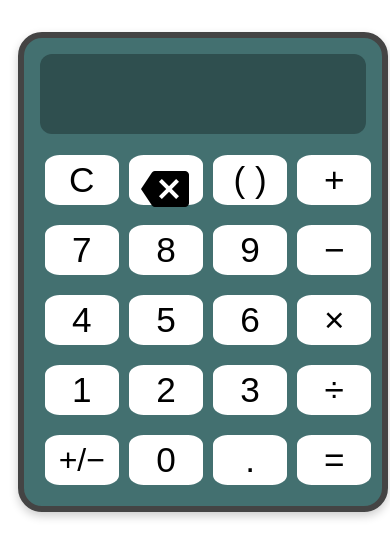
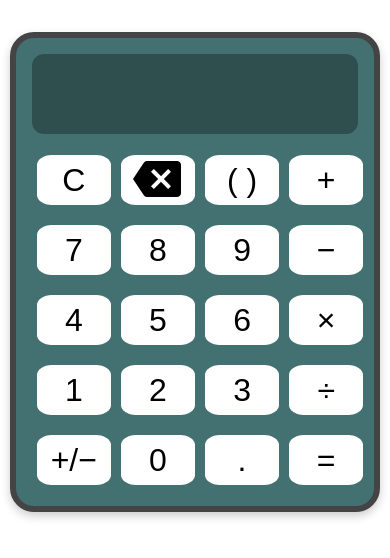
Before and after one commit to NicoCodesCode/The-Infamous-Calculator-Program, a website: page index.html in a window 390 px wide. Drawn offline with nearby package versions, Linux system fonts and the light colour scheme.

Commit message:
fix style

```diff
--- a/style.css
+++ b/style.css
@@ -1,4 +1,6 @@
 * {
+  padding: 0;
+  margin: 0;
   box-sizing: border-box;
 }
 
@@ -11,7 +13,7 @@ body {
 
 .calc-container {
   width: 100%;
-  max-width: 450px;
+  max-width: 400px;
   height: auto;
   max-height: 90vh;
   background-color: hsl(180, 25%, 35%);
@@ -111,7 +113,7 @@ body {
   }
 }
 
-@media (max-width: 400px) {
+@media (max-width: 480px) {
   .calc-container {
     padding: 1rem;
     width: 95%;
@@ -127,7 +129,12 @@ body {
   }
 
   .button {
-    font-size: 2.2rem;
+    font-size: 2rem;
     height: 50px;
   }
+
+  #backspace-button i {
+    position: relative;
+    top: -9px;
+  }
 }
```
